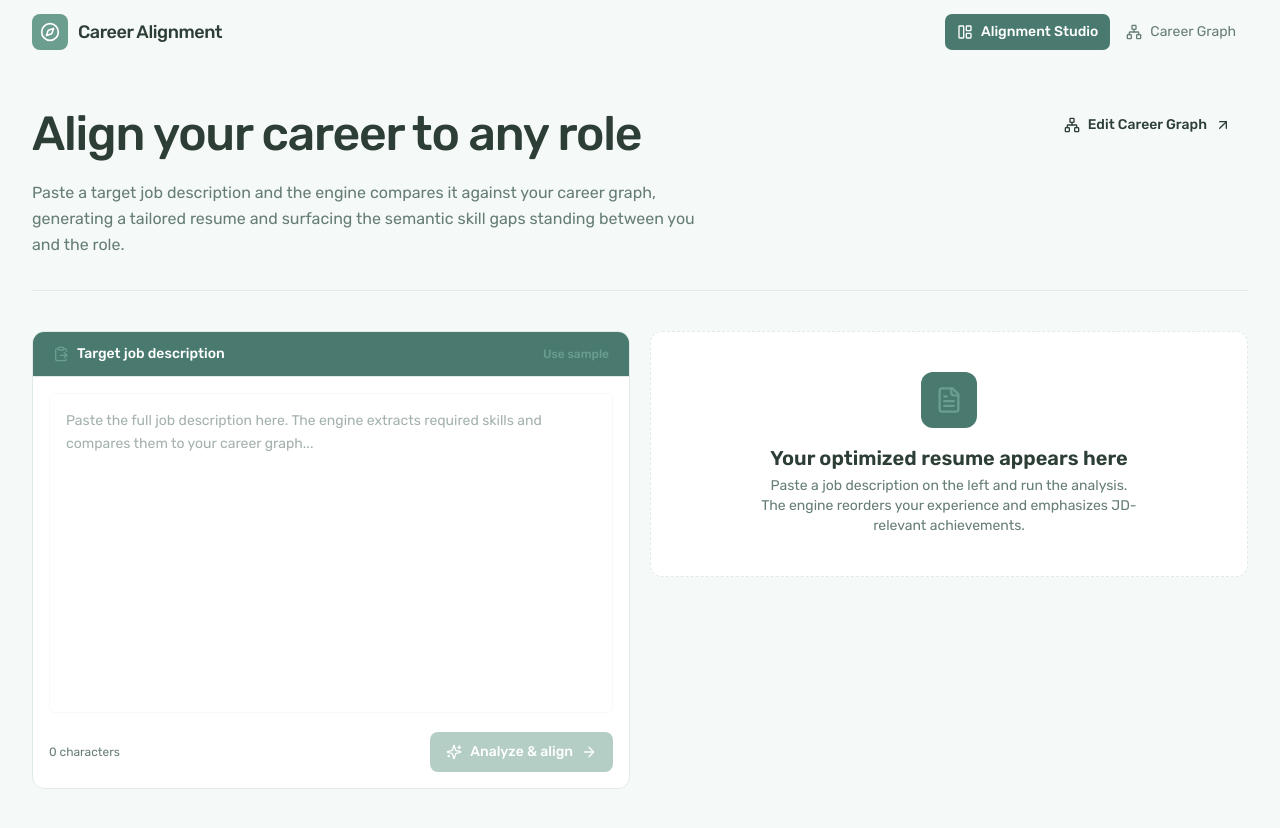
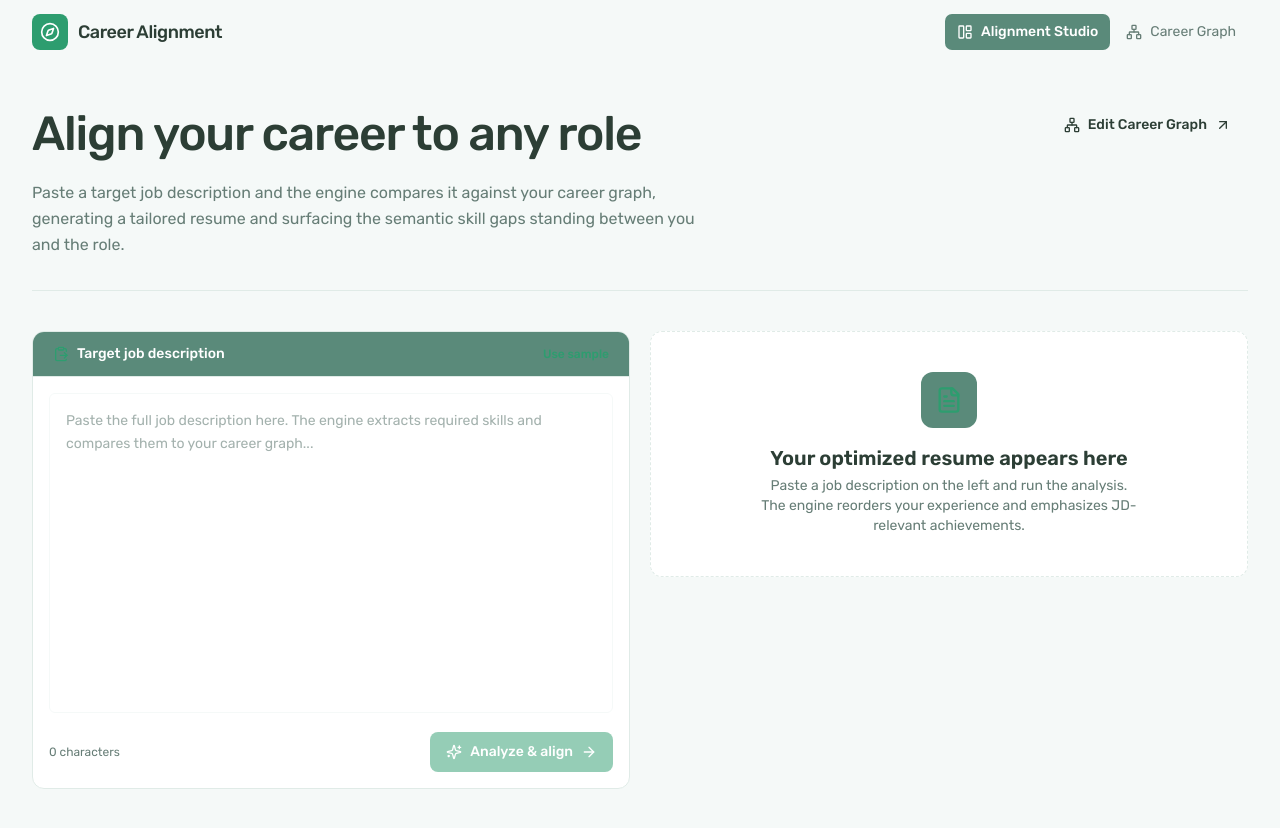
Before and after one commit to Vedant224/Semantic-Career-Alignment-Engine, a Next.js app: page / in a window 1280 px wide. Built offline with nearby package versions, Linux system fonts and the light colour scheme.

Commit message:
feat: update wellness palette colors for enhanced aesthetics
Co-authored-by: Samarth Bhinge <92245868+sammyZi@users.noreply.github.com>

```diff
--- a/app/globals.css
+++ b/app/globals.css
@@ -48,7 +48,7 @@
 :root {
   --radius: 0.5rem;
 
-  /* Refined wellness palette — celadon green, rosy purple, cream */
+  /* Enhanced wellness palette — vibrant emerald green, professional aesthetic */
   --background: #f5f9f8;
   --foreground: #2c3e35;
 
@@ -58,27 +58,27 @@
   --popover: #ffffff;
   --popover-foreground: #2c3e35;
 
-  /* Primary action — celadon green */
-  --primary: #6b9e8f;
+  /* Primary action — vibrant emerald green */
+  --primary: #2d9d6f;
   --primary-foreground: #ffffff;
 
-  /* Secondary accent — deep forest green */
-  --secondary: #4a7a6f;
+  /* Secondary accent — rich sage green */
+  --secondary: #5a8a7a;
   --secondary-foreground: #ffffff;
 
   --muted: #d1dcd9;
   --muted-foreground: #667d76;
 
-  --accent: #4a7a6f;
+  --accent: #2d9d6f;
   --accent-foreground: #ffffff;
 
   --border: #e0ebe7;
   --input: #f5f9f8;
-  /* Focus border — celadon */
-  --ring: #6b9e8f;
+  /* Focus border — emerald */
+  --ring: #2d9d6f;
 
   /* Semantic alignment states — refined wellness versions */
-  --match: #5a9e7f;
+  --match: #2d9d6f;
   --match-foreground: #f0f7f4;
   --gap: #a67d7d;
   --gap-foreground: #faf5f5;
```
